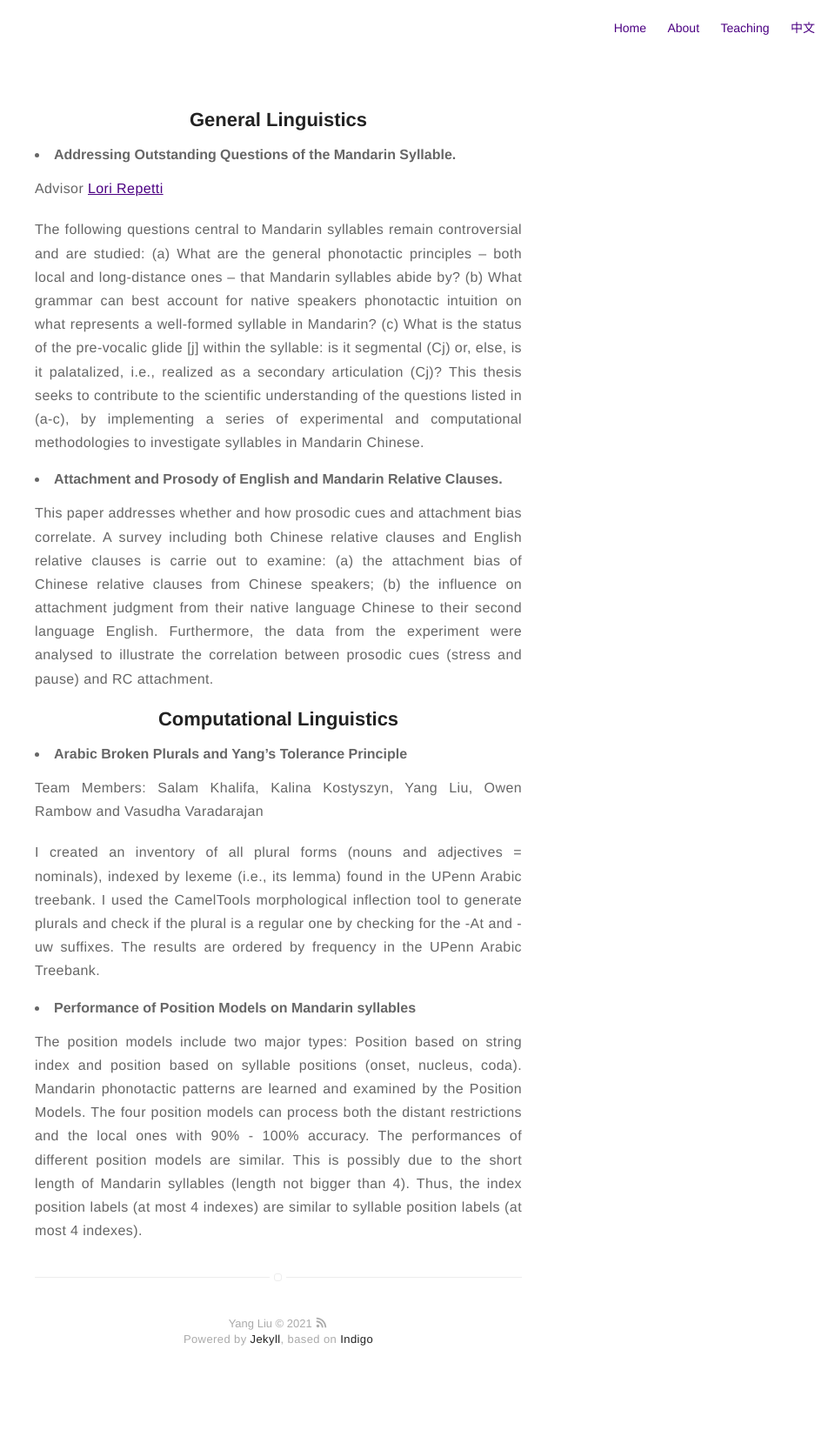
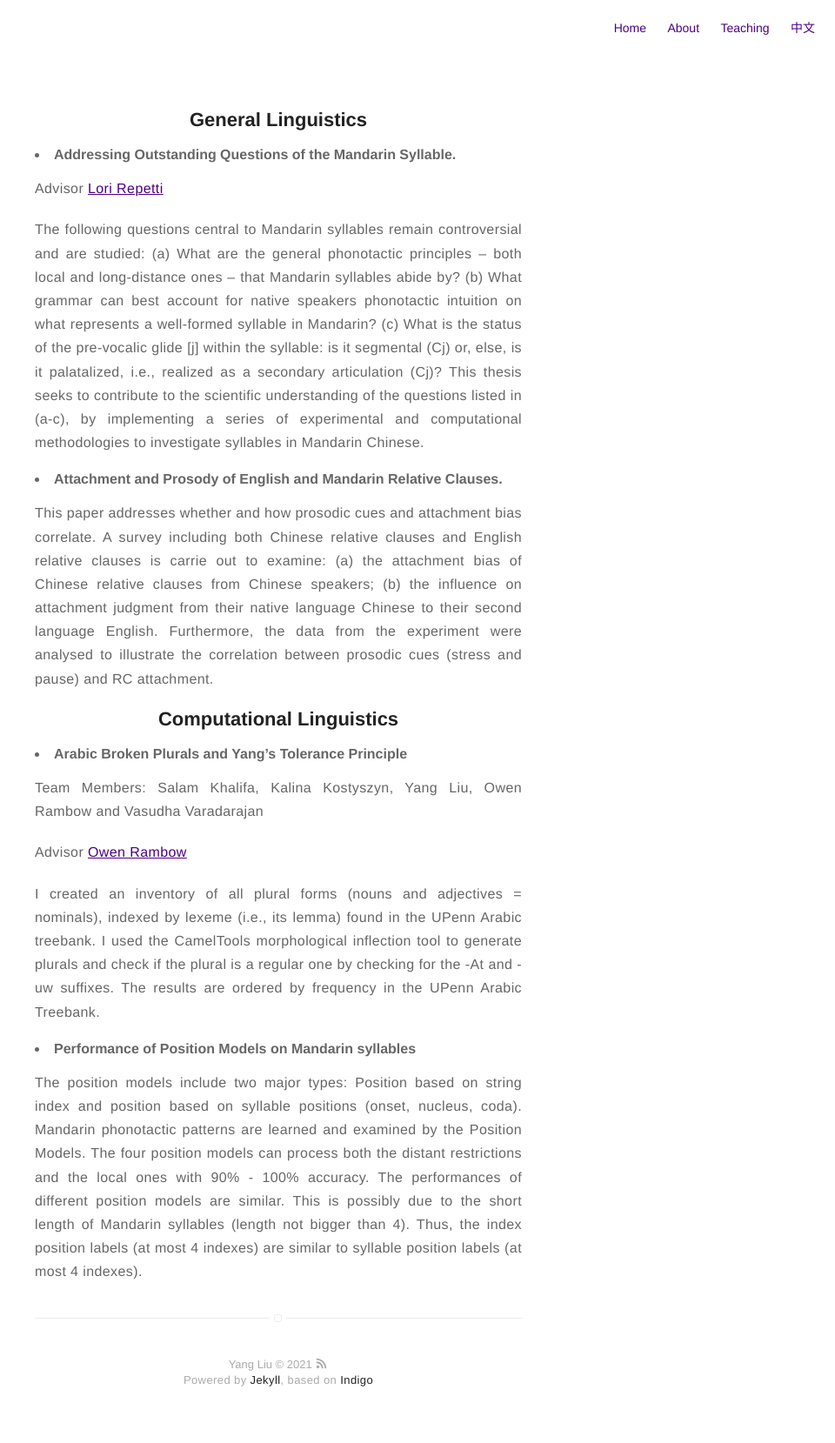
Before and after one commit to coglo/coglo.github.io, a Jekyll site: the page built from projects.html, in a window 1280 px wide. Shown: the whole page at 87% size, without its empty margins (320-1280 px from the left). Built offline with Jekyll 4.4.1, drawn with Linux system fonts in a browser that asks for light colours; before the commit the page ends 1611 px from its top, so only the background shows below that.

Commit message:
Update projects.html

```diff
--- a/projects.html
+++ b/projects.html
@@ -48,6 +48,9 @@ This paper addresses whether and how prosodic cues and attachment bias correlate
 Team Members: Salam Khalifa, Kalina Kostyszyn, Yang Liu, Owen Rambow and Vasudha Varadarajan
 </p>
 <p  style="text-align:justify">
+Advisor <A HREF="https://owenrambow.com/">Owen Rambow</A>
+</p>
+<p  style="text-align:justify">
 I created an inventory of all plural forms (nouns and adjectives = nominals), indexed by lexeme (i.e., its lemma) found in the UPenn Arabic treebank. I used the CamelTools morphological inflection tool to generate plurals and check if the plural is a regular one by checking for the -At and -uw suffixes. The results are ordered by frequency in the UPenn Arabic Treebank.
 </p>
 
```
